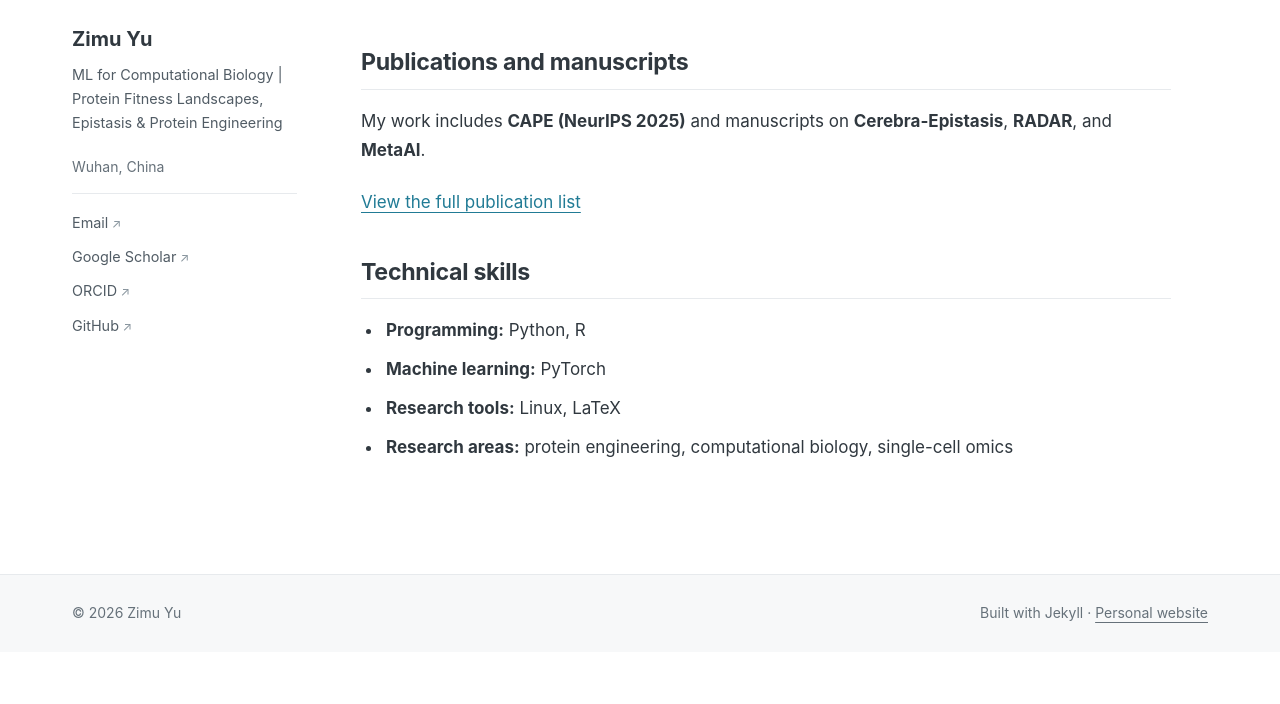
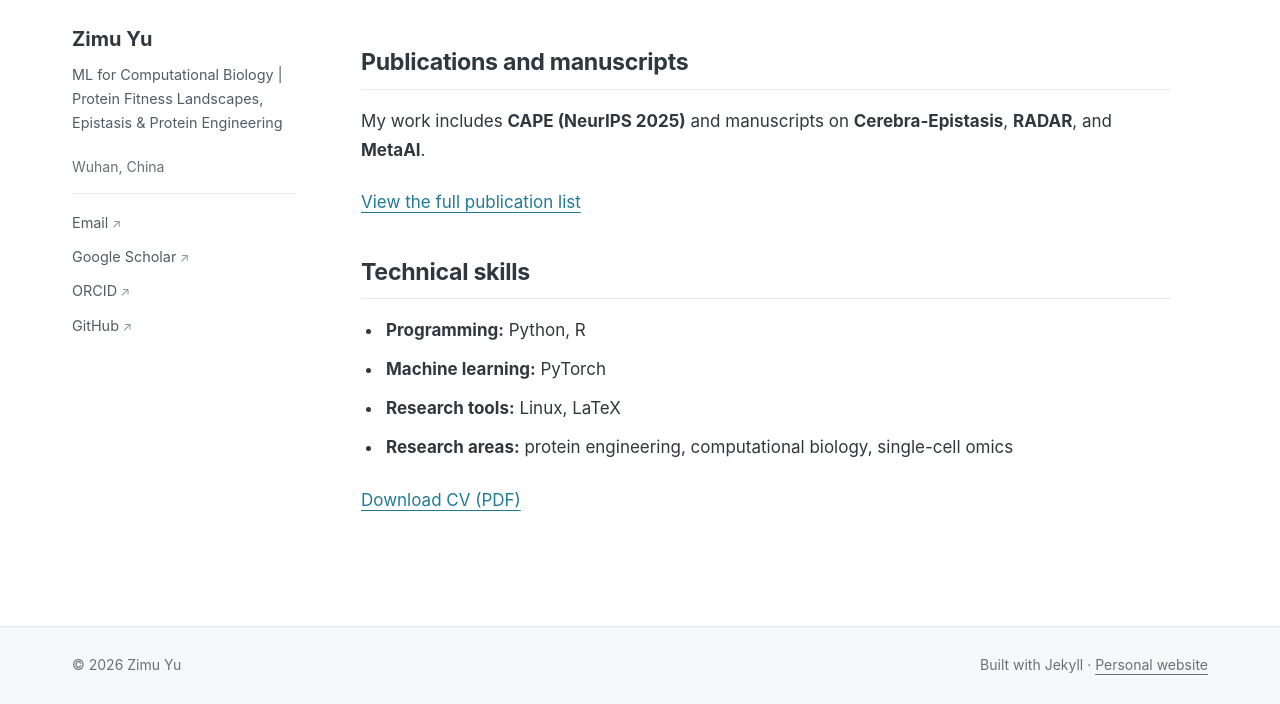
Before and after one commit to zimu-yu/zimu-yu.github.io, a Jekyll site: the page built from _pages/cv.md, in a window 1280 px wide and 900 px high, scrolled down 1126 px, cut to the strip 196-900 px from the top of the window. Built offline with Jekyll 4.4.1, drawn with Linux system fonts in a browser that asks for light colours; before the commit the page ends 1974 px from its top, so only the background shows below that.

Commit message:
Update cv.md

```diff
--- a/_pages/cv.md
+++ b/_pages/cv.md
@@ -48,5 +48,4 @@ My work includes **CAPE (NeurIPS 2025)** and manuscripts on **Cerebra-Epistasis*
 - **Research tools:** Linux, LaTeX
 - **Research areas:** protein engineering, computational biology, single-cell omics
 
-<!-- 添加 PDF 时：上传 assets/files/Zimu_Yu_CV.pdf，再取消下一行的注释。 -->
-<!-- [Download CV (PDF)](/assets/files/Zimu_Yu_CV.pdf) -->
+[Download CV (PDF)](/assets/files/Zimu_Yu_CV.pdf)
```
